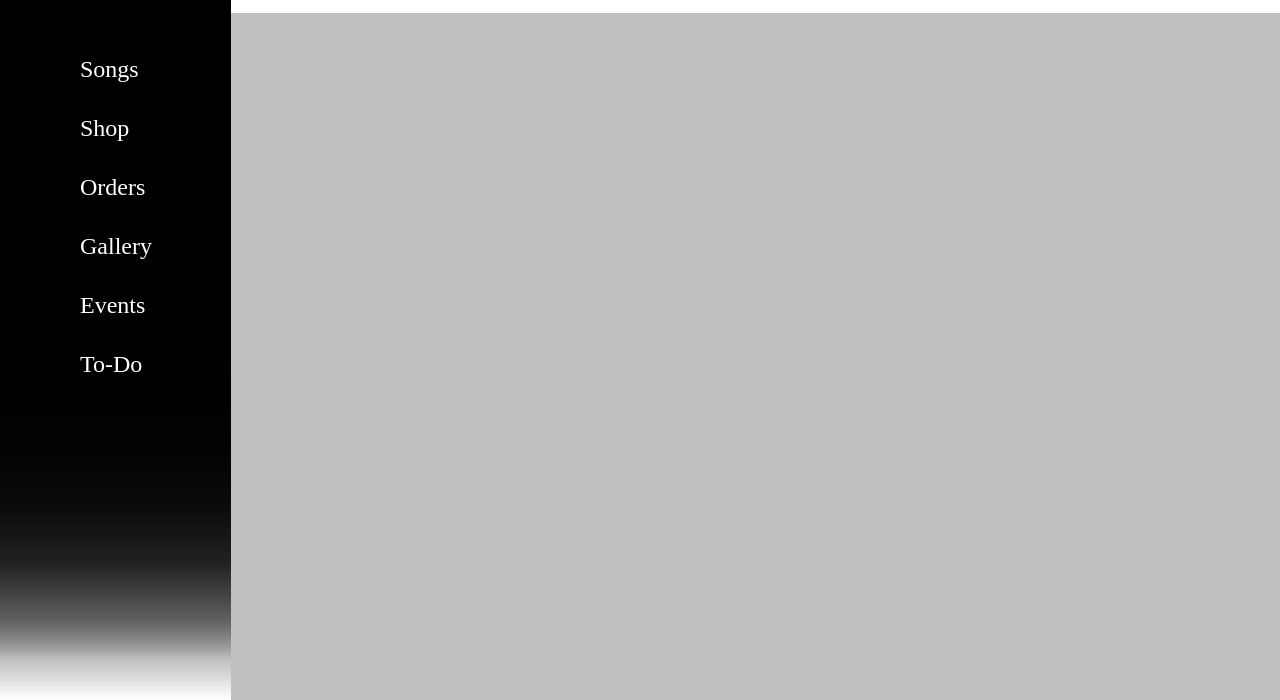
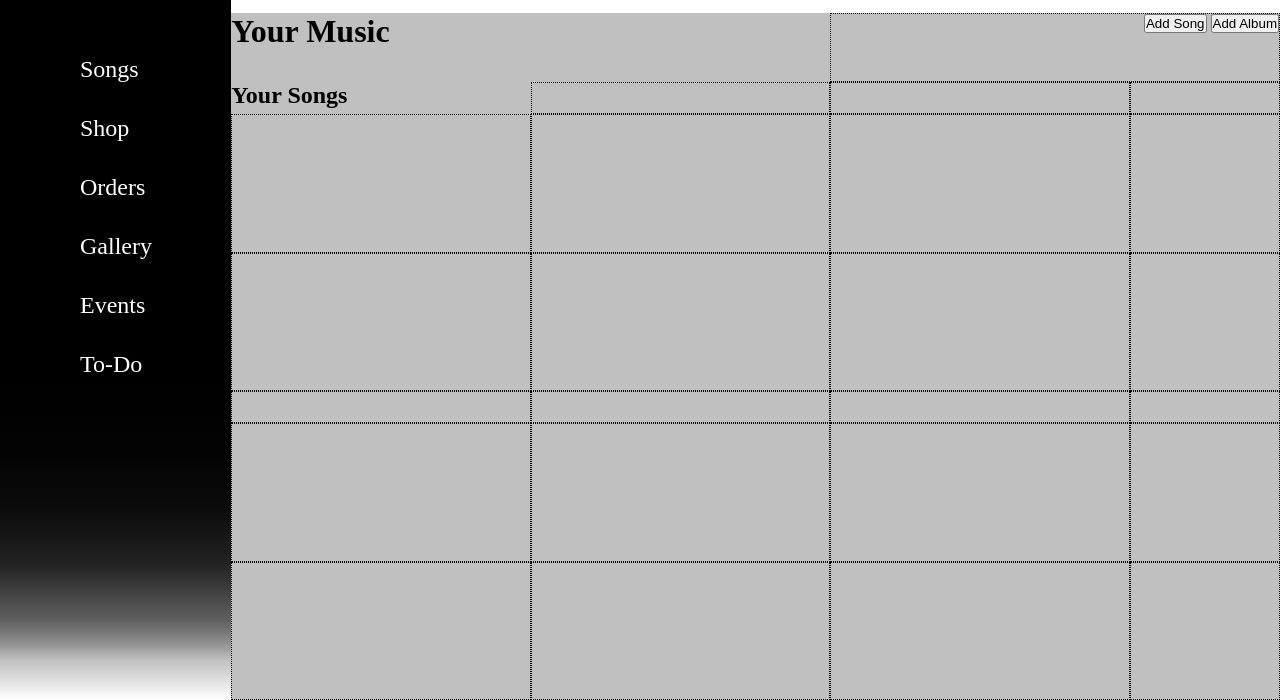
Before and after one commit to StefanTampu/admin-dashboard, a plain HTML site: page index.html in a window 1280 px wide. Shown: the part 100-800 px from the top of the page. Drawn offline with Linux system fonts and the light colour scheme.

Commit message:
Lay out grid in main section

```diff
--- a/index.html
+++ b/index.html
@@ -25,14 +25,40 @@
                 <img src="Resources/bell.svg" id="notification-bell">
             </div>
             <div class="account-tab">
-                <div class="at-icon">
-
-                </div>
+                <div class="at-icon"></div>
                 <div class="at-name">Hi, Stergios <img src="Resources/triangle-down.svg" id="at-triangle"></div>
             </div>
         </header>
         <main>
-
+            <h1 id="main-title">Your Music</h1>
+            <div class="add-container">
+                <button class="add-btn" id="add-song">Add Song</button>
+                <button class="add-btn" id="add-album">Add Album</button>
+            </div>
+            <h2>Your Songs</h2>
+            <div></div>
+            <div></div>
+            <div></div>
+            <div></div>
+            <div></div>
+            <div></div>
+            <div></div>
+            <div></div>
+            <div></div>
+            <div></div>
+            <div></div>
+            <div></div>
+            <div></div>
+            <div></div>
+            <div></div>
+            <div></div>
+            <div></div>
+            <div></div>
+            <div></div>
+            <div></div>
+            <div></div>
+            <div></div>
+            <div></div>
         </main>
     </div>
 </body>
--- a/style.css
+++ b/style.css
@@ -9,7 +9,6 @@ html{
 }
 
 body {
-    height: 100%;
     width: 100%;
 }
 
@@ -102,5 +101,16 @@ header{
 
 main{
     background-color: silver;
+    display: grid;
+    grid-template: 1fr 2rem repeat(2, 2fr) 2rem repeat(2, 2fr) / repeat(3, 2fr) 1fr;
+}
 
+main div {
+    border: 1px dotted black;
 }
+
+
+.add-container{
+    grid-column: span 2 / -1;
+    text-align: end;
+}
```
